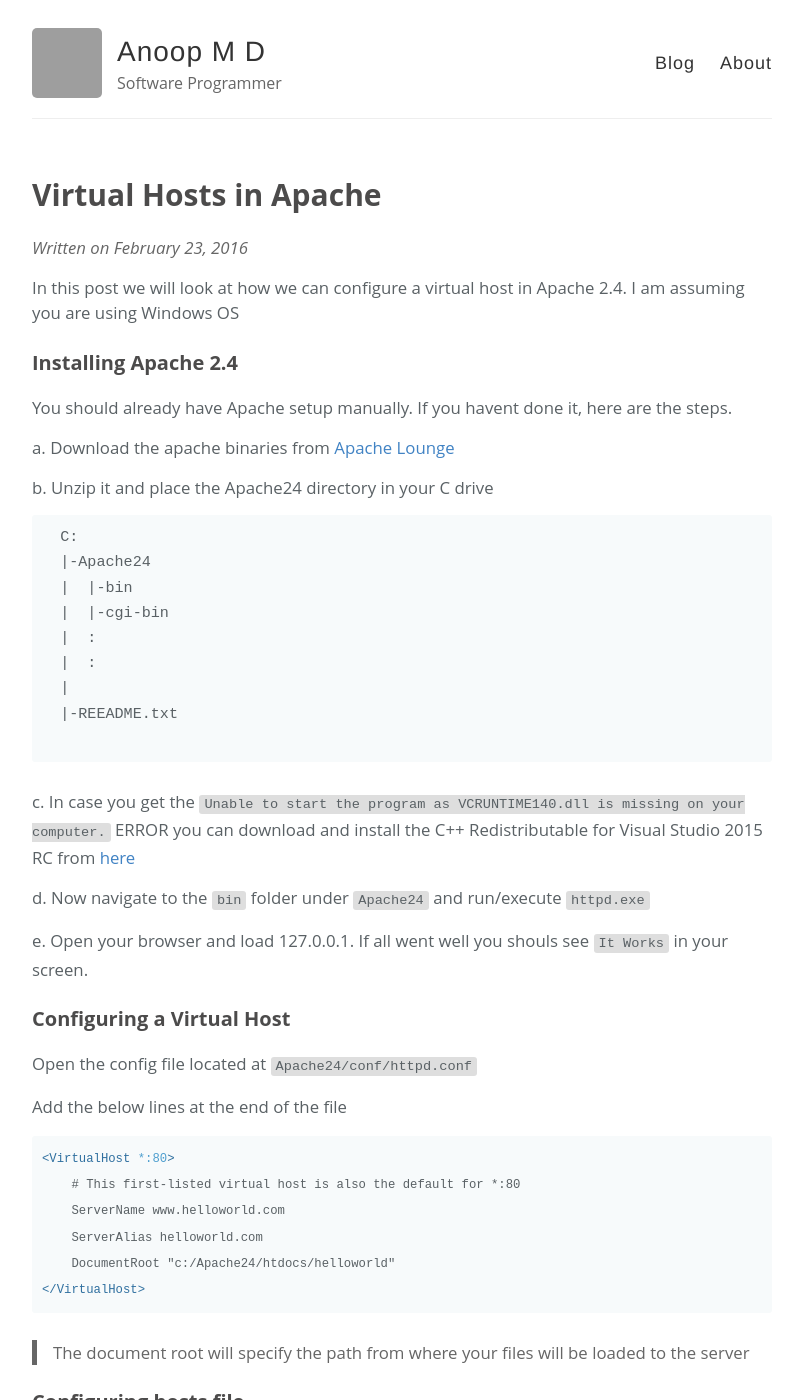
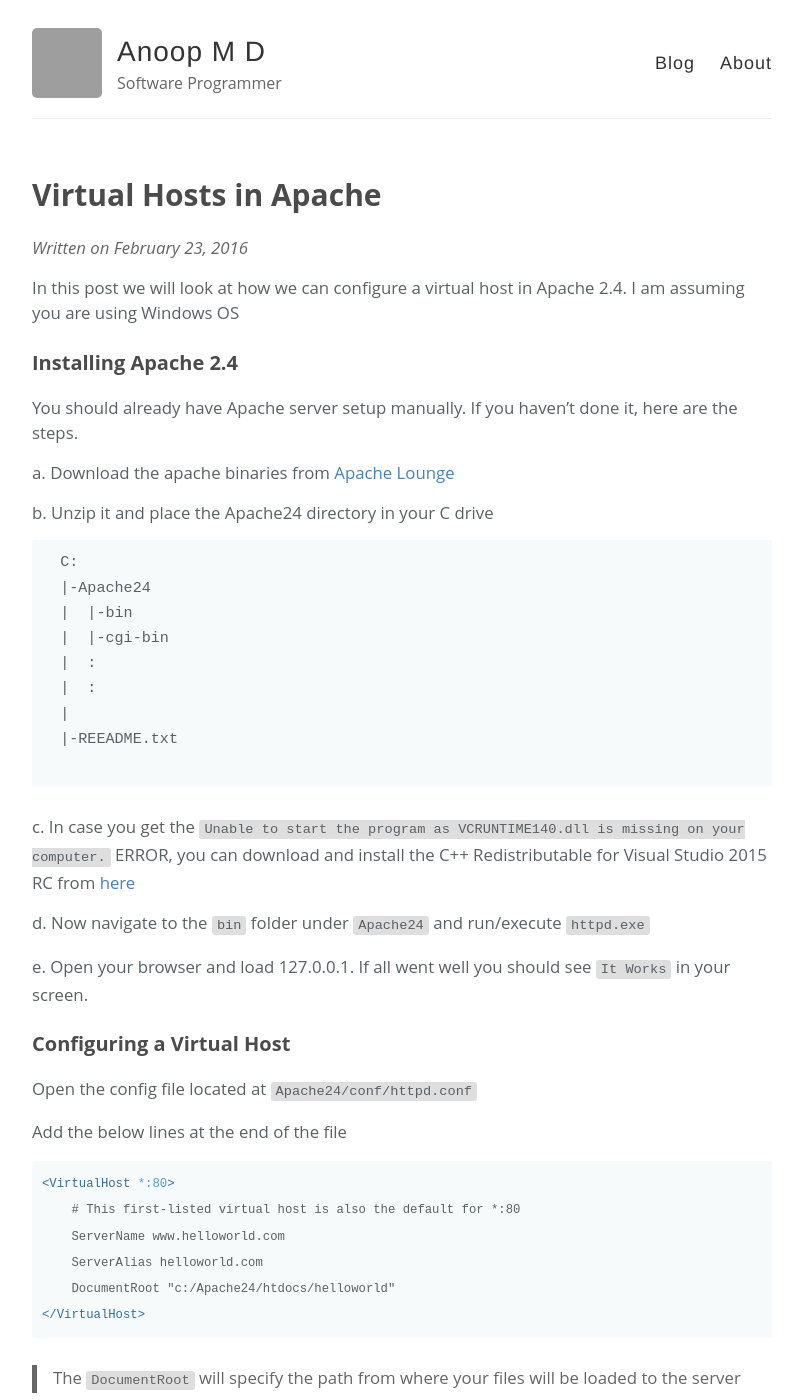
Before and after one commit to anoopmd/anoopmd.github.io, a Jekyll site: the page built from _posts/2016-2-23-virtual-hosts-in-apache.md, in a window 1280 px wide and 1400 px high. Shown: the whole window, without its empty margins (238-1040 px from the left). Built offline with Jekyll 4.4.1, drawn with Linux system fonts in a browser that asks for light colours; grey boxes are pictures that could not be loaded.

Commit message:
Correcting Grammatical errors

```diff
--- a/_posts/2016-2-23-virtual-hosts-in-apache.md
+++ b/_posts/2016-2-23-virtual-hosts-in-apache.md
@@ -7,7 +7,7 @@ In this post we will look at how we can configure a virtual host in Apache 2.4.
 I am assuming you are using Windows OS
 
 ### Installing Apache 2.4
-You should already have Apache setup manually. If you havent done it, here are the steps.
+You should already have Apache server setup manually. If you haven't done it, here are the steps.
 
 a. Download the apache binaries from [Apache Lounge](https://www.apachelounge.com/download/)
 
@@ -23,11 +23,11 @@ b. Unzip it and place the Apache24 directory in your C drive
   |-REEADME.txt
   </pre>
 
-c. In case you get the `Unable to start the program as VCRUNTIME140.dll is missing on your computer.` ERROR you can download and install the C++ Redistributable for Visual Studio 2015 RC from [here](http://www.microsoft.com/en-us/download/details.aspx?id=48145)
+c. In case you get the `Unable to start the program as VCRUNTIME140.dll is missing on your computer.` ERROR, you can download and install the C++ Redistributable for Visual Studio 2015 RC from [here](http://www.microsoft.com/en-us/download/details.aspx?id=48145)
 
 d. Now navigate to the `bin` folder under `Apache24` and run/execute `httpd.exe`
 
-e. Open your browser and load 127.0.0.1. If all went well you shouls see `It Works` in your screen.
+e. Open your browser and load 127.0.0.1. If all went well you should see `It Works` in your screen.
 
 ### Configuring a Virtual Host
 
@@ -45,7 +45,7 @@ Add the below lines at the end of the file
 
 {% endhighlight %}
 
-> The document root will specify the path from where your files will be loaded to the server
+> The `DocumentRoot` will specify the path from where your files will be loaded to the server
 
 ### Configuring hosts file
 Open the hosts file located at `C:\Windows\System32\drivers\etc\hosts`
```
